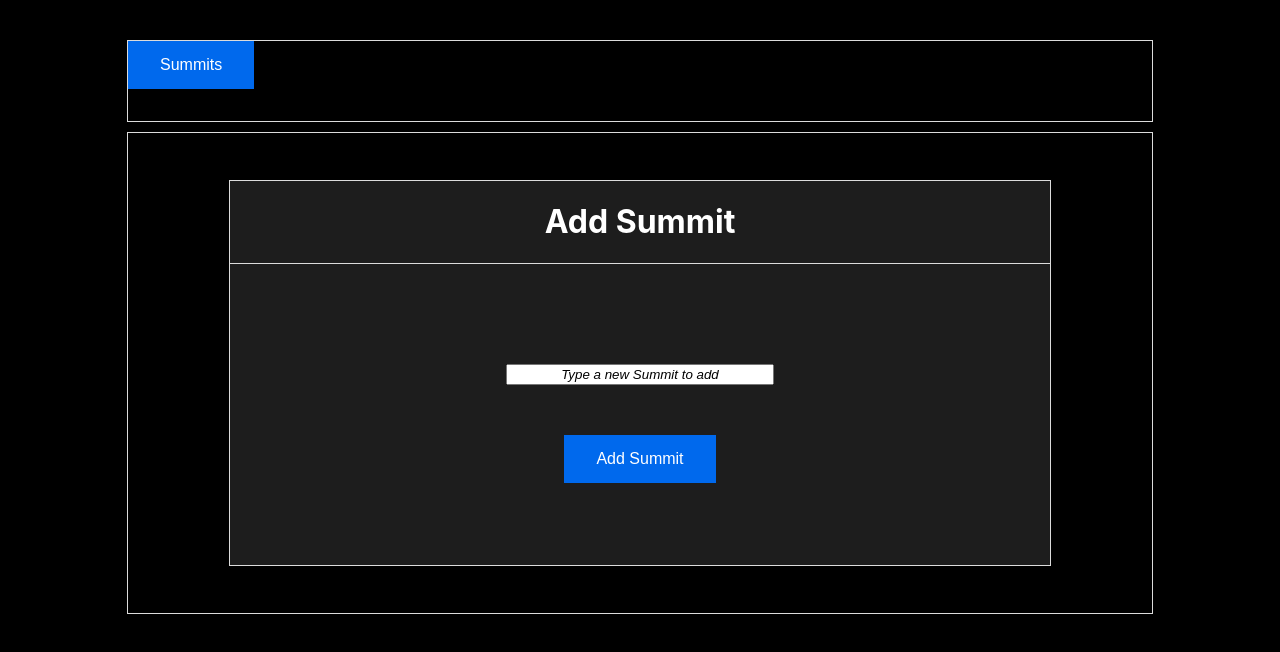
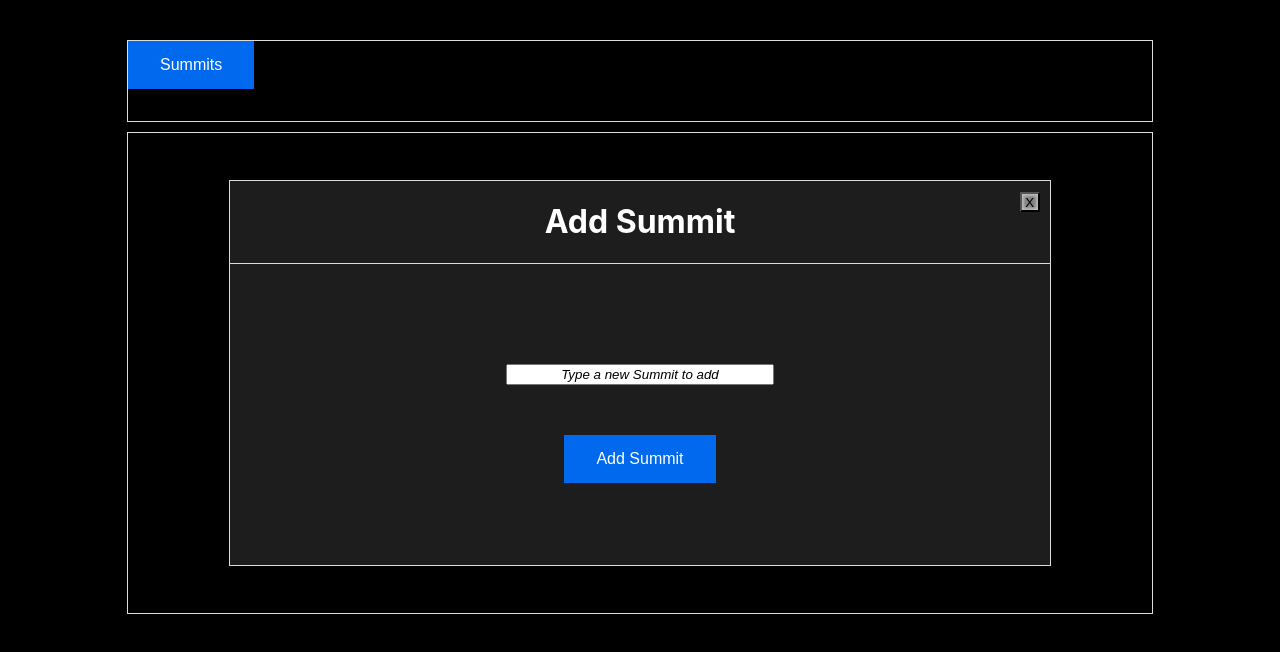
Before and after one commit to orionhall/mountain-climber, a React app: page / in a window 1280 px wide. Both pictures are taken after a click on the button "Add Summit". Shown: the top 652 px of the page. Built offline with nearby package versions, Linux system fonts and the light colour scheme.

Commit message:
Move modal to app, start on setting current page/view

```diff
--- a/src/MountainClimber/app.jsx
+++ b/src/MountainClimber/app.jsx
@@ -5,12 +5,24 @@ import { addSummit } from '../actions';
 import { ACTIONS } from './constants';
 import MountainClimber from './components/MountainClimber';
 import Nav from './components/Nav';
+import Modal from './components/Modal';
 
 const Wrapper = styled.div`
   width: 100%;
   height: 100%;
   background-color: black;
   overflow: hidden;
+`;
+
+const Card = styled.div`
+  display: flex;
+  justify-content: center;
+  align-items: center;
+  width: 80%;
+  height: 60%;
+  margin: 0 auto;
+  border: 1px solid gainsboro;
+  color: white;
 `;
 
 const reducer = (state, { type, payload }) => {
@@ -20,6 +32,9 @@ const reducer = (state, { type, payload }) => {
         ...state,
         showAddModal: '',
         summits: addSummit(state, payload),
+        selections: {
+          page: 'summitsIndex',
+        },
       };
     case ACTIONS.SHOW_ADD_MODAL:
       return {
@@ -56,15 +71,20 @@ const App = () => {
     showAddModal: '',
   };
   const [state, dispatch] = useReducer(reducer, initialState, initState);
-
+  const { showAddModal } = state;
   console.log({ showAddModal: state.showAddModal, summits: state.summits });
 
   return (
     <Wrapper>
       <Nav dispatch={dispatch} />
-      {/*TODO modal goes here w/ isVisible*/}
       {/*TODO screen/page selection*/}
-      <MountainClimber state={state} dispatch={dispatch} />
+      <Card>
+        {showAddModal !== '' ? (
+          <Modal modalType={showAddModal} dispatch={dispatch} />
+        ) : (
+          <MountainClimber state={state} dispatch={dispatch} />
+        )}
+      </Card>
     </Wrapper>
   );
 };
--- a/src/MountainClimber/components/Modal.jsx
+++ b/src/MountainClimber/components/Modal.jsx
@@ -16,6 +16,7 @@ const ModalHeader = styled.div`
   width: 100%;
   //padding: 20px 0;
   border-bottom: 1px solid gainsboro;
+  position: relative;
 `;
 
 const ModalBody = styled.div`
@@ -30,6 +31,19 @@ const ModalInput = styled.input`
   font-style: ${({ clicked }) => (clicked ? 'normal' : 'italic')};
 `;
 
+const CloseButton = styled.button`
+  width: 20px;
+  height: 20px;
+  position: absolute;
+  right: 10px;
+  top: -10px;
+  background: gray;
+  box-shadow: inset 0px 0px 3px 2px rgba(255, 255, 255, 0.48);
+  color: black;
+  margin: 0;
+  padding: 0;
+`;
+
 const Modal = ({ modalType, dispatch }) => {
   const headerText = `Add ${modalType}`;
   const [input, setInput] = useState(`Type a new ${modalType} to add`);
@@ -39,6 +53,9 @@ const Modal = ({ modalType, dispatch }) => {
   return (
     <ModalWrapper>
       <ModalHeader>
+        <CloseButton onClick={() => dispatch({ type: ACTIONS.HIDE_ADD_MODAL })}>
+          X
+        </CloseButton>
         <h1>{headerText}</h1>
       </ModalHeader>
       <ModalBody>
--- a/src/MountainClimber/components/MountainClimber.jsx
+++ b/src/MountainClimber/components/MountainClimber.jsx
@@ -1,19 +1,7 @@
 import React from 'react';
 import styled from 'styled-components';
-import Modal from './Modal';
 import Button from './Button';
 import { ACTIONS } from '../constants';
-
-const Card = styled.div`
-  display: flex;
-  justify-content: center;
-  align-items: center;
-  width: 80%;
-  height: 60%;
-  margin: 0 auto;
-  border: 1px solid gainsboro;
-  color: white;
-`;
 
 const SummitWrapper = styled.div`
   width: 100%;
@@ -22,15 +10,29 @@ const SummitWrapper = styled.div`
 `;
 
 const MountainClimber = ({
-  state: { showAddModal, summits, selections },
+  state: {
+    summits,
+    selections: { page },
+  },
   dispatch,
 }) => {
-  return (
-    <Card>
-      {showAddModal !== '' ? (
-        <Modal modalType={showAddModal} dispatch={dispatch} />
-      ) : summits.length ? (
-        <SummitWrapper>{summits[selections.summit]}</SummitWrapper>
+  // show summits index page after clicking Summits in the nav
+  // if (page !== '') {
+  //   return <Page />
+  // }
+
+  return summits.length && page === 'summitsIndex' ? (
+    <SummitWrapper>
+      {summits[0]}
+      <br />
+      <Button
+        onClick={() =>
+          dispatch({ type: ACTIONS.SET_PAGE, payload: { page: '' } })
+        }
+      >
+        Back
+      </Button>
+    </SummitWrapper>
   ) : (
     <Button
       onClick={() =>
@@ -42,8 +44,6 @@ const MountainClimber = ({
     >
       Add Summit
     </Button>
-      )}
-    </Card>
   );
 };
 
```
Lines whose indentation alone changed are shown as unchanged.
